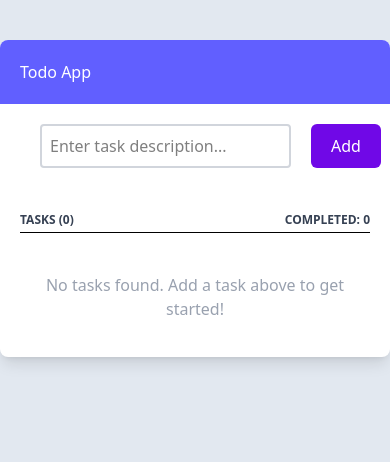
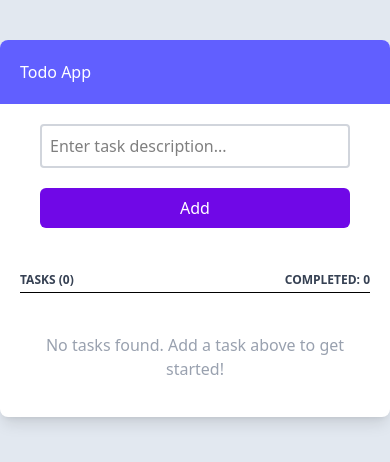
Before and after one commit to ayushchauhanweb/Todo-App, a plain HTML site: page index.html in a window 390 px wide. Drawn offline with nearby package versions, Linux system fonts and the light colour scheme.

Commit message:
first commit

```diff
--- a/index.html
+++ b/index.html
@@ -11,15 +11,15 @@
 
 </head>
 
-<body class="bg-slate-200 pt-10 ">
-    <div class=" bg-white max-w-md mx-auto rounded-lg shadow-lg ">
+<body class="bg-slate-200  pt-10 ">
+    <div class=" bg-white  max-w-md mx-auto rounded-lg shadow-lg ">
         <div class="bg-indigo-500 p-5 text-white rounded-tl-lg rounded-tr-lg font-medium">
             <h1>Todo App</h1>
         </div>
  <!-- text-xs text-slate-500 hover:text-slate-400 underline cursor-pointer -->
         <div class="px-5">
             <form id="todo-form" action="">
-                <div class="flex gap-5 p-5">
+                <div class="flex flex-col gap-5 p-5 sm:flex-row  w-full">
                     <input id="todo-input" placeholder="Enter task description..." type="text"
                         class="border-2 border-gray-300 flex-1 p-2 rounded-sm outline-indigo-500 ">
                     <button id="form-btn" class="bg-violet-700 px-5 py-2 rounded-md text-white font-medium hover:bg-violet-600  ">Add</button>
```
